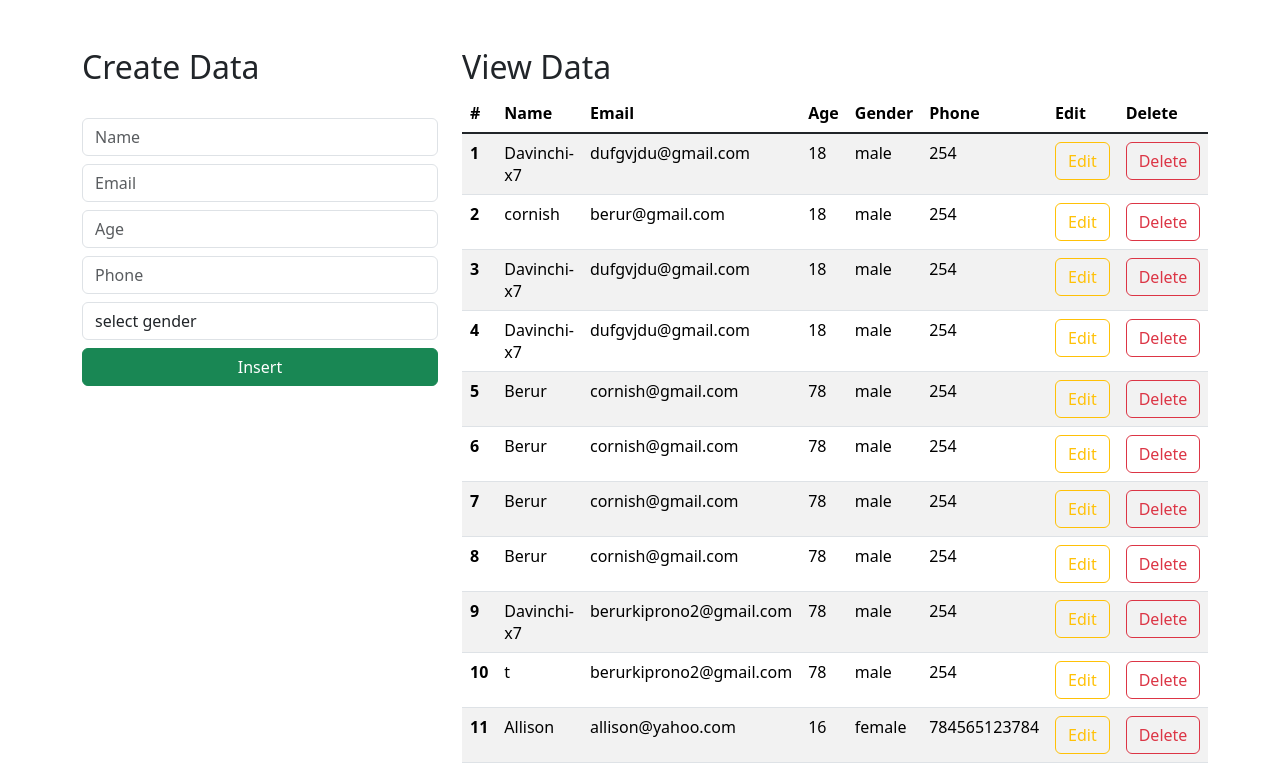
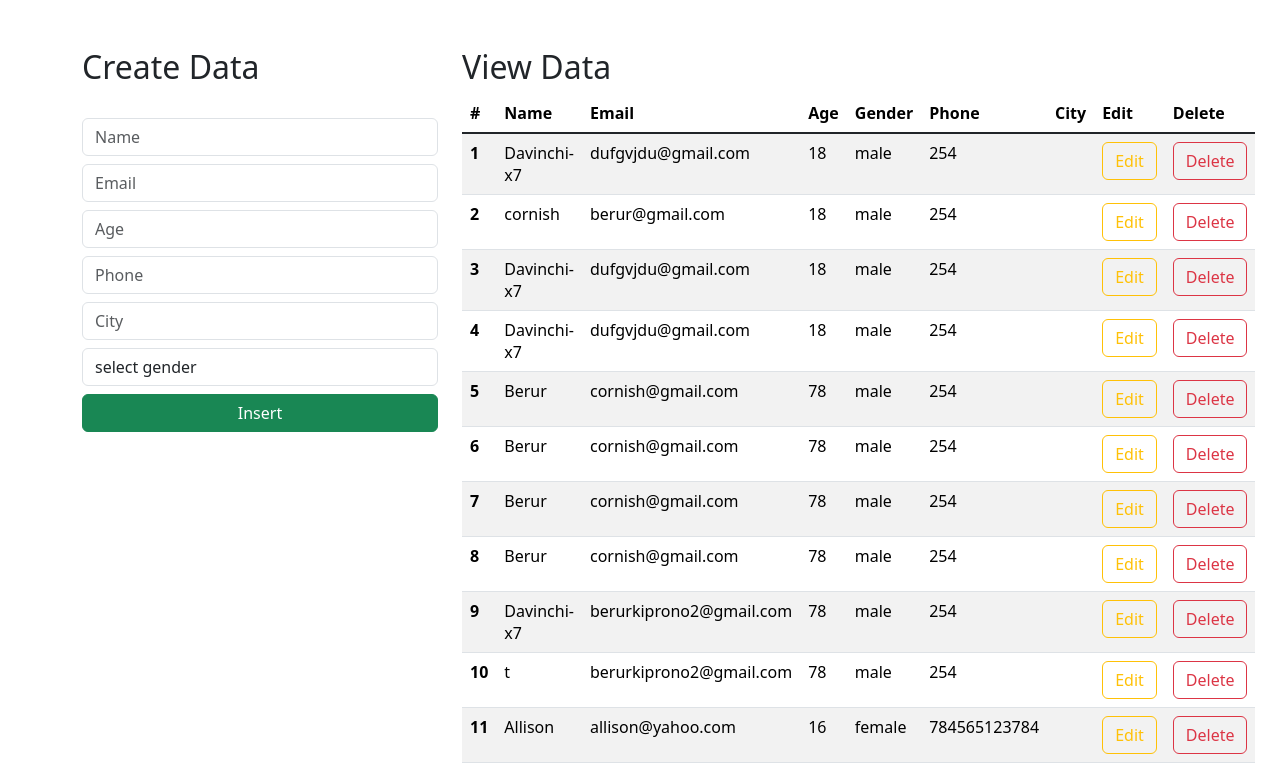
Before and after one commit to Davinchi-x7/django-database, a Django app: page / in a window 1280 px wide. Shown: the part 16-800 px from the top of the page. Run offline with Django 4.2, Linux system fonts and the light colour scheme; data comes from the database, SQL or seed files in the repository; both versions use the stored data as it was after the commit.

Commit message:
added city field

```diff
--- a/djangoreg/models.py
+++ b/djangoreg/models.py
@@ -7,7 +7,8 @@ class Student(models.Model):
     email = models.EmailField(max_length=50, blank=True, null=False)
     age = models.IntegerField(max_length=50, blank=True, null=False)
     gender = models.CharField(max_length=50, blank=True, null=False)
-    phone = models.CharField(max_length=50, blank=True, null=False, default=False)
+    phone = models.IntegerField(max_length=10, blank=True, null=False)
+    city = models.CharField(max_length=10, blank=True, null=False)
 
 
 def __str__(self):
--- a/djangoreg/views.py
+++ b/djangoreg/views.py
@@ -25,8 +25,9 @@ def InsertData(request):
         age = request.POST.get('age')
         gender = request.POST.get('gender')
         phone = request.POST.get('phone')
+        city = request.POST.get('city')
 
-        query = Student(name=name, email=email, age=age, gender=gender, phone=phone)
+        query = Student(name=name, email=email, age=age, gender=gender, phone=phone, city=city)
         query.save()
         return redirect("/")
 
--- a/templates/index.html
+++ b/templates/index.html
@@ -41,6 +41,10 @@
                         <input type="number" class="form-control  mt-2" placeholder="Phone" name="phone" required>
 
                     </div>
+                    <div class="form-group">
+                        <input type="text" class="form-control  mt-2" placeholder="City" name="city" required>
+
+                    </div>
 
 
 
@@ -72,6 +76,7 @@
                         <th scope="col">Age</th>
                         <th scope="col">Gender</th>
                         <th scope="col">Phone</th>
+                        <th scope="col">City</th>
                         <th scope="col">Edit</th>
                         <th scope="col">Delete</th>
 
@@ -87,6 +92,7 @@
                         <td>{{d.age}}</td>
                         <td>{{d.gender}}</td>
                         <td>{{d.phone}}</td>
+                        <td>{{d.city}}</td>
                         <td><a href="/update/{{d.id}}" type="button" class="btn btn-outline-warning">Edit</a></td>
                         <td><a href="/delete/{{d.id}}" type="button" class="btn btn-outline-danger">Delete</a></td>
                       </tr>
```
Also changed, not shown: db.sqlite3, djangoreg/migrations/0005_student_city_alter_student_phone.py (added).
